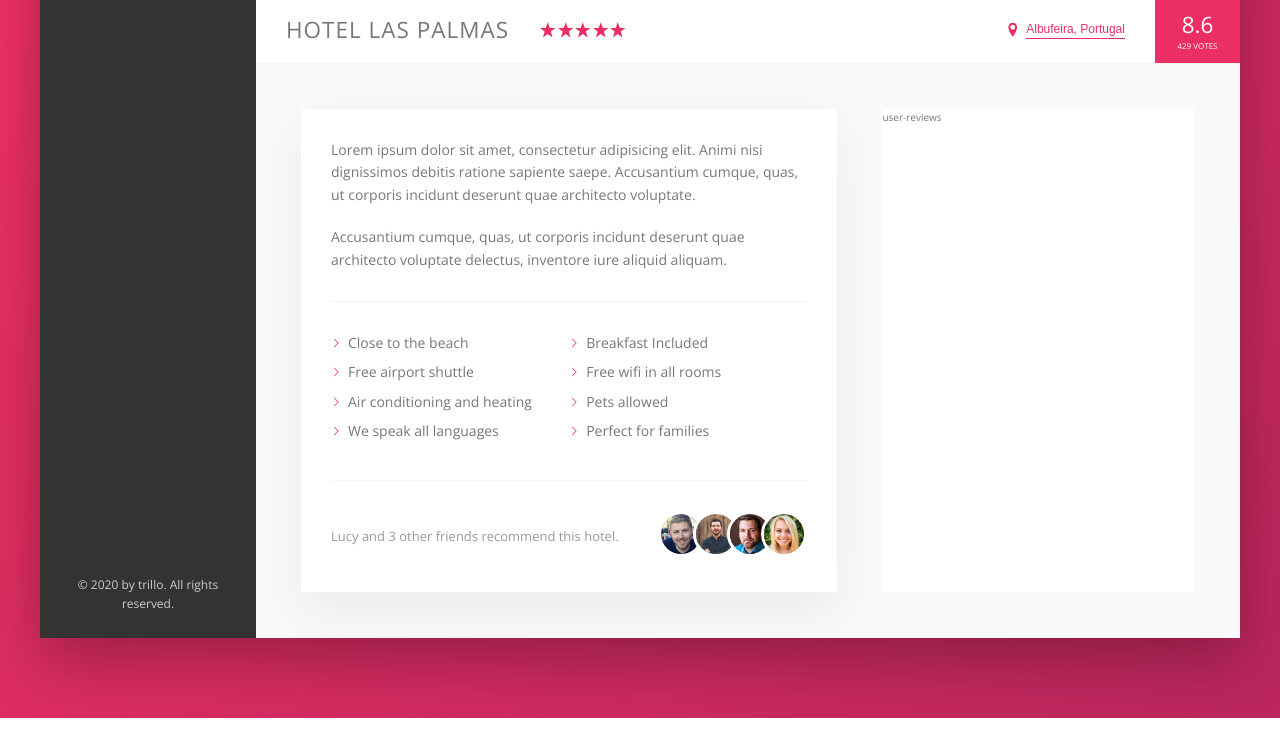
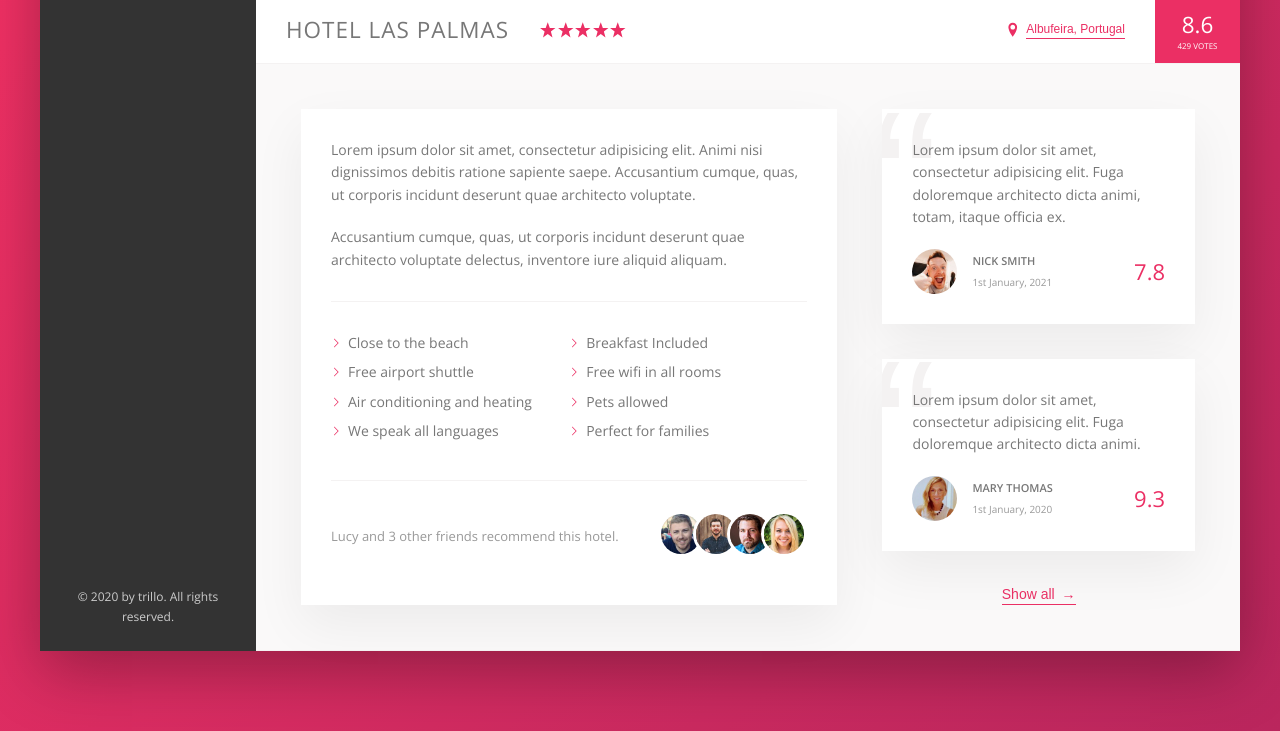
Before and after one commit to adityaiwd/trillo, a website: page index.html in a window 1280 px wide. Shown: the part 538-1269 px from the top of the page. Drawn offline with nearby package versions, Linux system fonts and the light colour scheme.

Commit message:
finished the user reviews section

```diff
--- a/index.html
+++ b/index.html
@@ -155,8 +155,35 @@
                                 </div>
                             </div>
                         </div>
+
                         <div class="user-reviews">
-                            user-reviews
+                            <figure class="review">
+                                <blockquote class="review__text">
+                                    Lorem ipsum dolor sit amet, consectetur adipisicing elit. Fuga doloremque architecto dicta animi, totam, itaque officia ex.
+                                </blockquote>
+                                <figcaption class="review__user">
+                                    <img src="img/user-1.jpg" alt="user 1" class="review__photo">
+                                    <div class="review__user-box">
+                                        <p class="review__user-name">Nick Smith</p>
+                                        <p class="review__user-date">1st January, 2021</p>
+                                    </div>
+                                    <div class="review__rating">7.8</div>
+                                </figcaption>
+                            </figure>
+                            <figure class="review">
+                                <blockquote class="review__text">
+                                    Lorem ipsum dolor sit amet, consectetur adipisicing elit. Fuga doloremque architecto dicta animi.
+                                </blockquote>
+                                <figcaption class="review__user">
+                                    <img src="img/user-2.jpg" alt="user 2" class="review__photo">
+                                    <div class="review__user-box">
+                                        <p class="review__user-name">Mary Thomas</p>
+                                        <p class="review__user-date">1st January, 2020</p>
+                                    </div>
+                                    <div class="review__rating">9.3</div>
+                                </figcaption>
+                            </figure>
+                            <button class="btn-inline">Show all <span>&rarr;</span></button>
                         </div>
                     </div>
                 </main>
--- a/sass/_components.scss
+++ b/sass/_components.scss
@@ -240,8 +240,16 @@
     cursor: pointer;
     transition: all .2s;
 
+    & span {
+        margin-left: 3px;
+        transition: margin-left .2s;
+    }
+
     &:hover{
         color: var(--color-grey-dark-1);
+        & span {
+            margin-left: 8px;
+        }
     }
 
     &:focus{
@@ -328,3 +336,60 @@
         }
     }
 }
+
+//////////////////////////////
+//USER REVIEW
+
+.review {
+    background-color: #fff;
+    box-shadow: var(--shadow-light);
+    padding: 3rem;
+    margin-bottom: 3.5rem;
+    position: relative;
+    overflow: hidden;
+
+    &__text{
+        margin-bottom: 2rem;
+        position: relative;
+        z-index: 10;
+    }
+    &__user{
+        display: flex;
+        align-items: center;
+    }
+    &__photo{
+        margin-right: 1.5rem;
+        height: 4.5rem;
+        width: 4.5rem;
+        border-radius: 50%;
+    }
+    &__user-box{
+        margin-right: auto;
+    }
+    &__user-name{
+        font-size: 1.1rem;
+        font-weight: 600;
+        text-transform: uppercase;
+        margin-bottom: .4rem;
+    }
+    &__user-date{
+        font-size: 1rem;
+        color: var(--color-grey-dark-3);
+    }
+    &__rating{
+        color: var(--color-primary);
+        font-size: 2.2rem;
+        font-weight: 300;
+    }
+    &::before{
+        content: "\201C";
+        font-size: 20rem;
+        position: absolute;
+        z-index: 1;
+        top:-2.75rem;
+        left:-1rem;
+        line-height: 1;
+        color: var(--color-grey-light-2);
+        font-family: sans-serif;
+    }
+}
--- a/sass/_layout.scss
+++ b/sass/_layout.scss
@@ -35,6 +35,7 @@
 }
 
 .detail {
+    font-size: 1.4rem;
     display: flex;
     padding: 4.5rem;
     background-color: var(--color-grey-light-1);
@@ -42,7 +43,6 @@
 }
 
 .description {
-    font-size: 1.4rem;
     background-color: #fff;
     padding: 3rem;
     box-shadow: var(--shadow-light);
@@ -51,6 +51,8 @@
 }
 
 .user-reviews{
-    background-color: #fff;
     flex: 1;
+    display: flex;
+    flex-direction: column;
+    align-items: center;
 }
```
Also changed, not shown: css/style.css.
